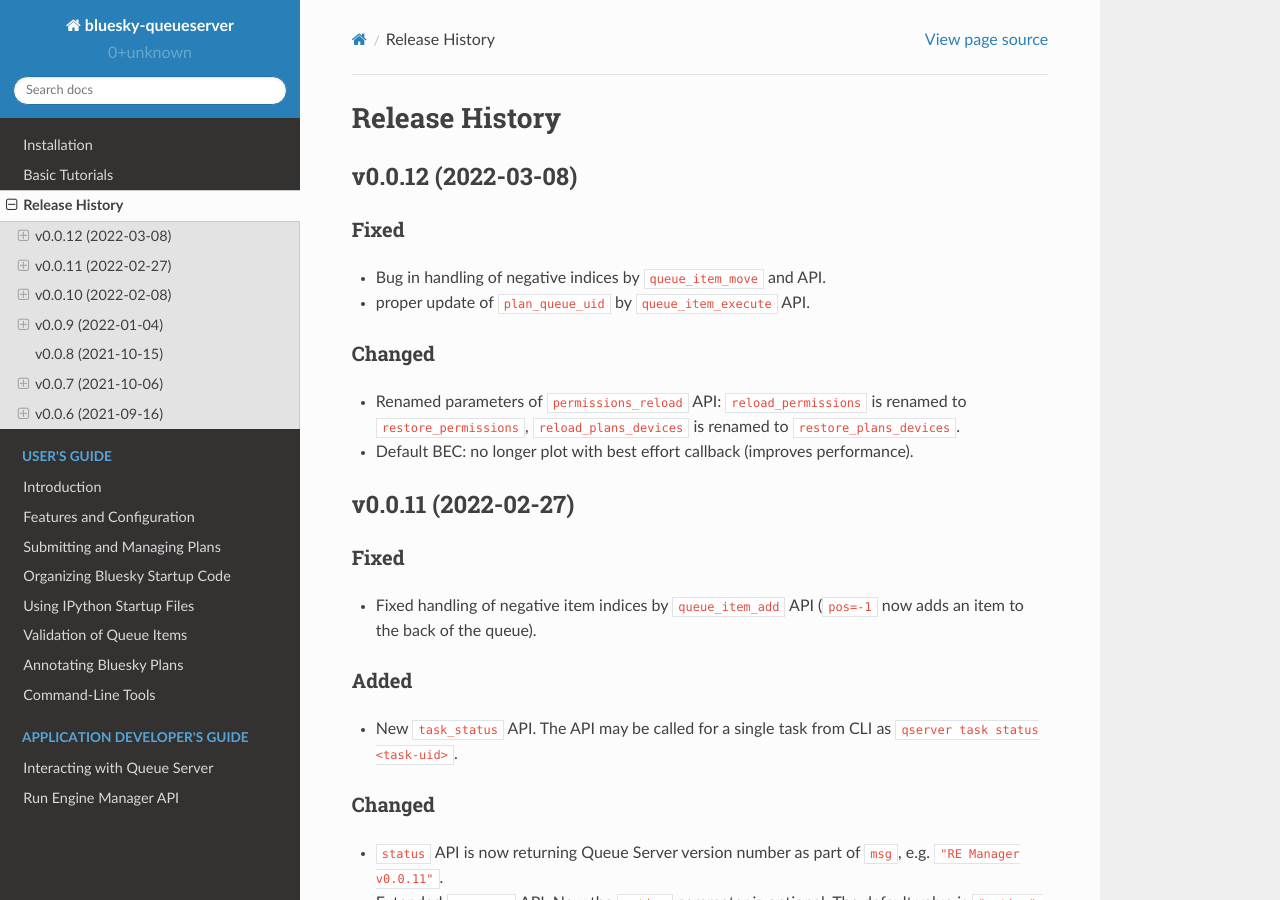
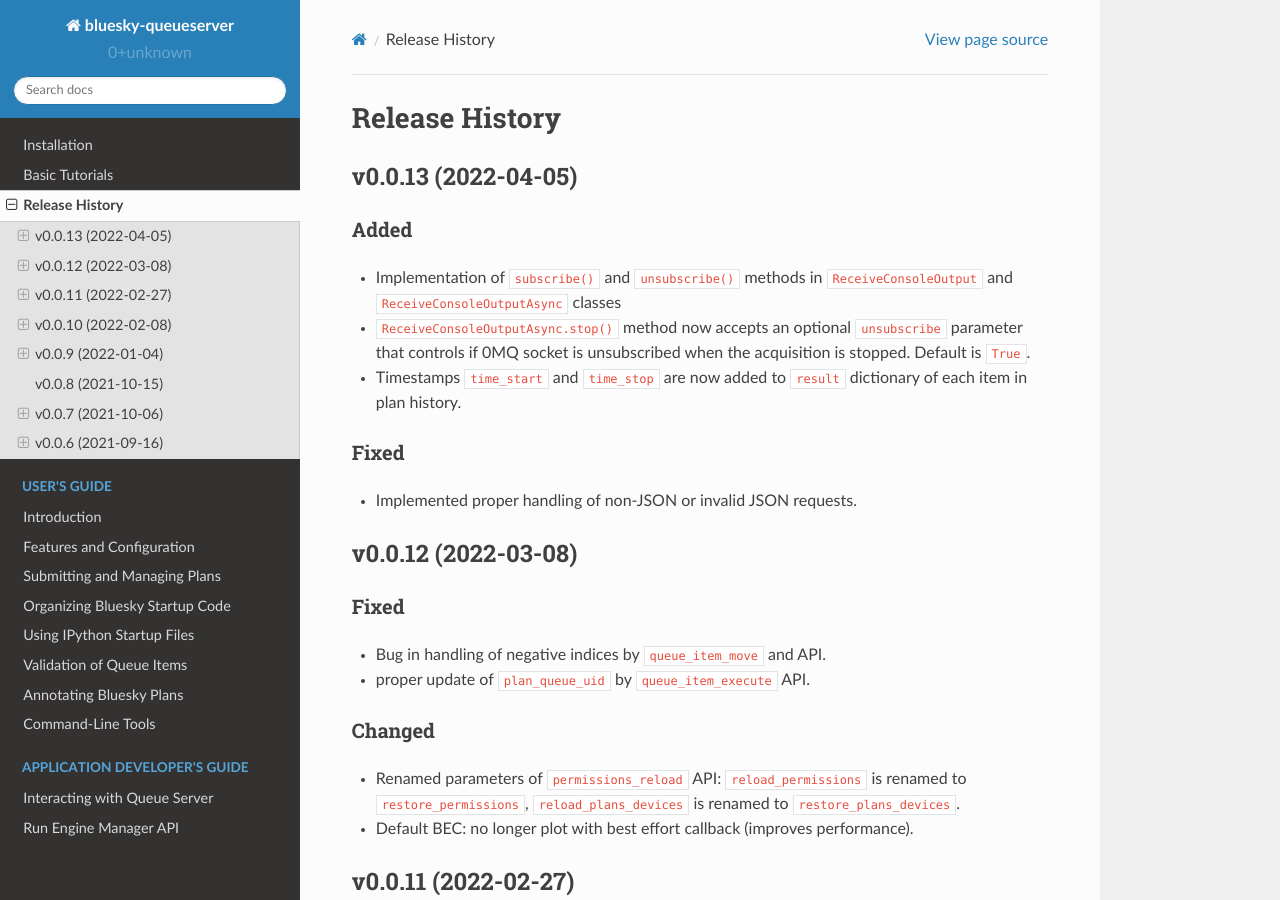
Before and after one commit to bluesky/bluesky-queueserver, a Sphinx documentation site: the page built from docs/source/release_history.rst, in a window 1280 px wide and 900 px high. Built offline with Sphinx 7.4.7 and the Read the Docs theme 2.0.0, drawn with Linux system fonts in a browser that asks for light colours.

Commit message:
Release Notes: v0.0.13

```diff
--- a/docs/source/release_history.rst
+++ b/docs/source/release_history.rst
@@ -1,6 +1,27 @@
 ===============
 Release History
 ===============
+
+v0.0.13 (2022-04-05)
+====================
+
+Added
+-----
+
+- Implementation of ``subscribe()`` and ``unsubscribe()`` methods in ``ReceiveConsoleOutput``
+  and ``ReceiveConsoleOutputAsync`` classes
+
+- ``ReceiveConsoleOutputAsync.stop()`` method now accepts an optional ``unsubscribe`` parameter
+  that controls if 0MQ socket is unsubscribed when the acquisition is stopped. Default is ``True``.
+
+- Timestamps ``time_start`` and ``time_stop`` are now added to ``result`` dictionary of
+  each item in plan history.
+
+Fixed
+-----
+
+- Implemented proper handling of non-JSON or invalid JSON requests.
+
 
 v0.0.12 (2022-03-08)
 ====================
```
